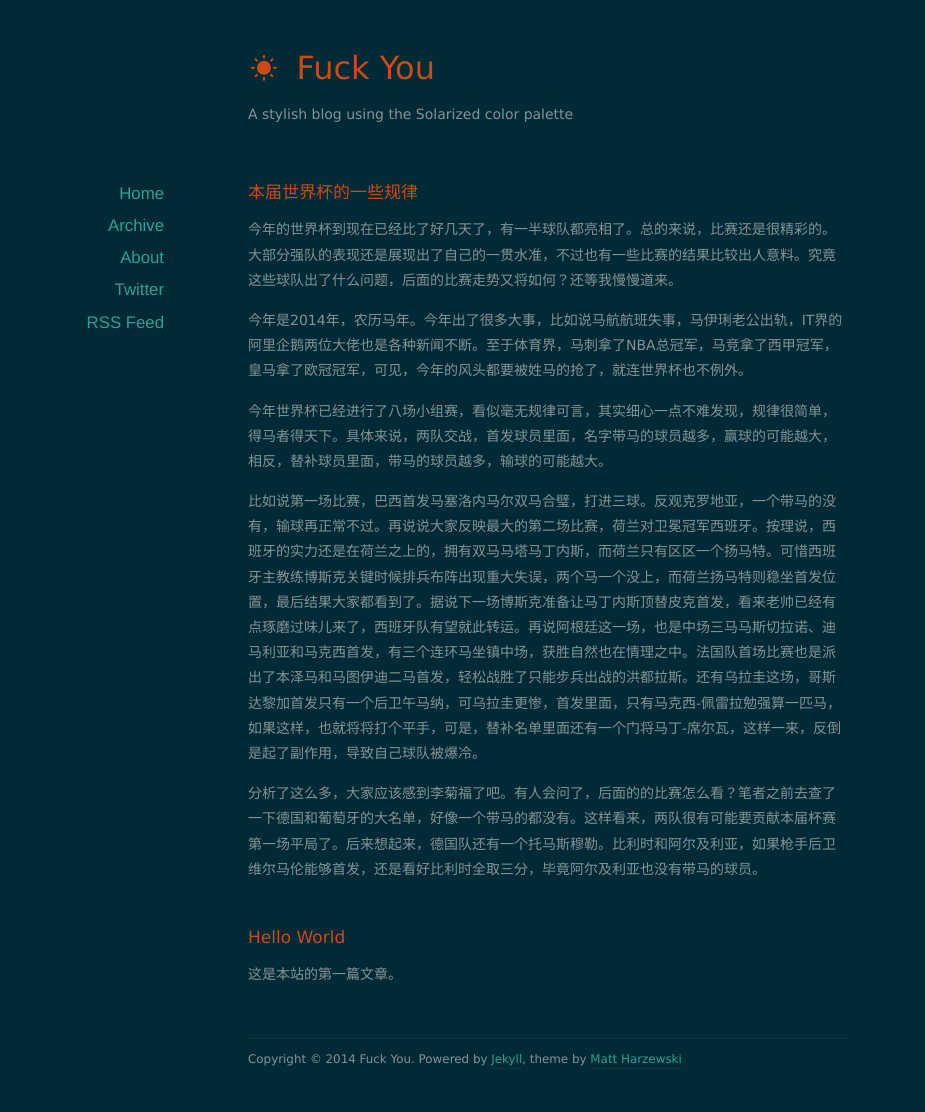
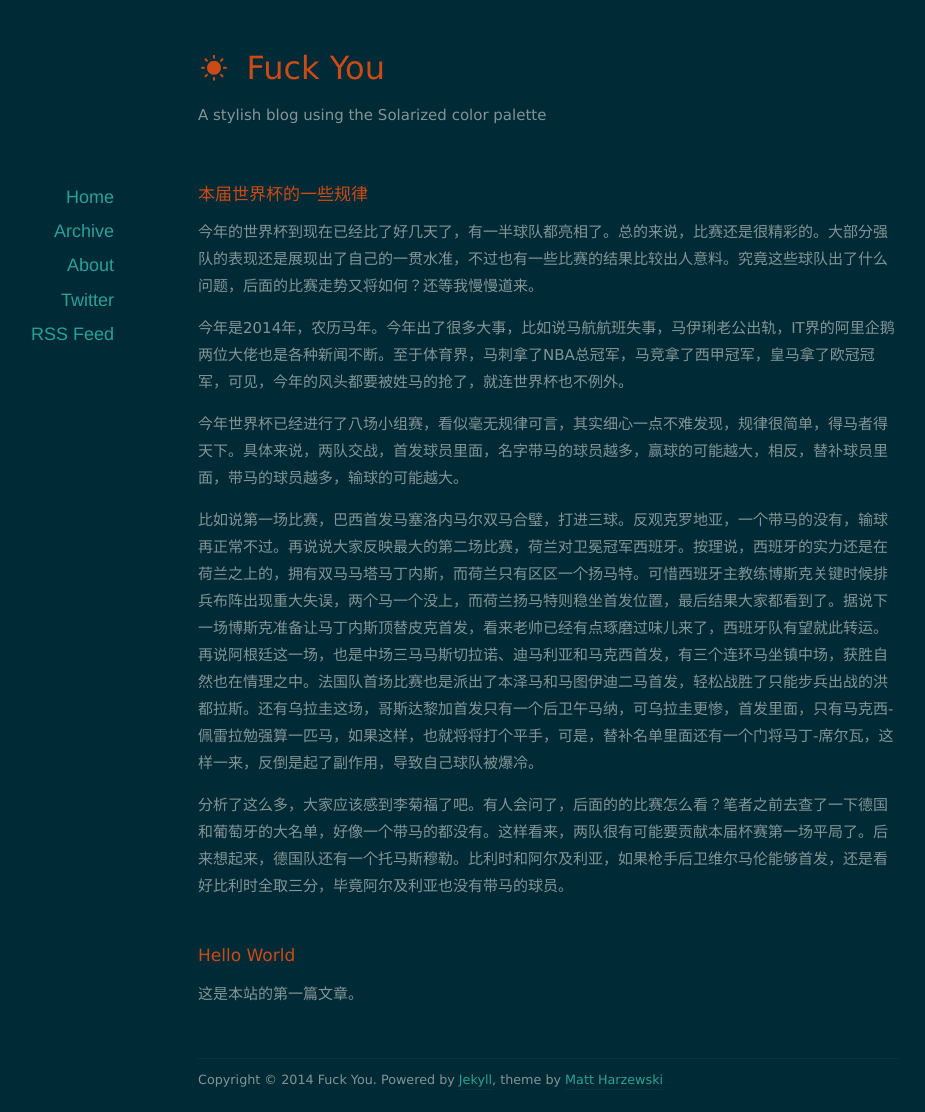
Before and after one commit to orangeprince/orangeprince.github.io, a Jekyll site: the page built from index.html, in a window 1280 px wide. Shown: the whole page, without its empty margins (92-1017 px from the left). Built offline with Jekyll 4.4.1, drawn with Linux system fonts in a browser that asks for light colours; nearby versions of some CDN libraries; the list of posts is cut into pages by our own code; before the commit the page ends 1090 px from its top, so only the background shows below that.

Commit message:
modified:   assets/css/style.css

```diff
--- a/assets/css/style.css
+++ b/assets/css/style.css
@@ -33,7 +33,7 @@ table {
 /*** Basics ***/
 body {
 	font-family: Verdana, serif;
-	font-size: 14px;
+	font-size: 15px;
 	line-height: 1.8;
 }
 
@@ -109,13 +109,13 @@ h3 {
 
 /*** Structure ***/
 #page {
-	width: 600px;
+	width: 700px;
 	margin: 0 auto;
 	position: relative;
 }
 
 #header {
-	width: 600px;
+	width: 700px;
 	margin: 40px auto 50px auto;
 }
 #header h1 {
@@ -127,7 +127,7 @@ h3 {
 }
 
 #footer {
-	width: 600px;
+	width: 700px;
 	margin: 50px auto 20px auto;
 	padding-top: 10px;
 	font-size: 0.85em;
@@ -135,7 +135,7 @@ h3 {
 }
 
 #content {
-	width: 600px;
+	width: 700px;
 	margin: 0 auto;
 }
 
```
